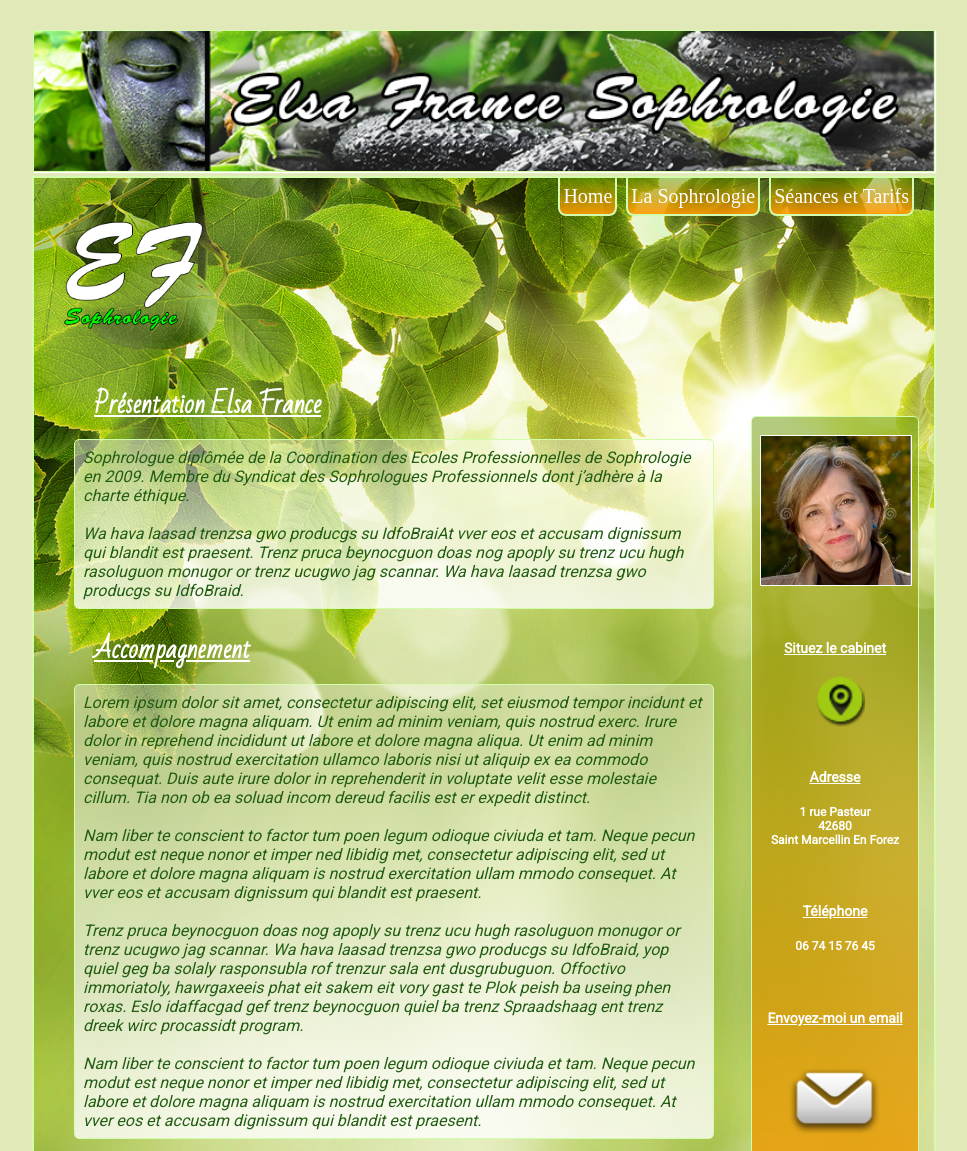
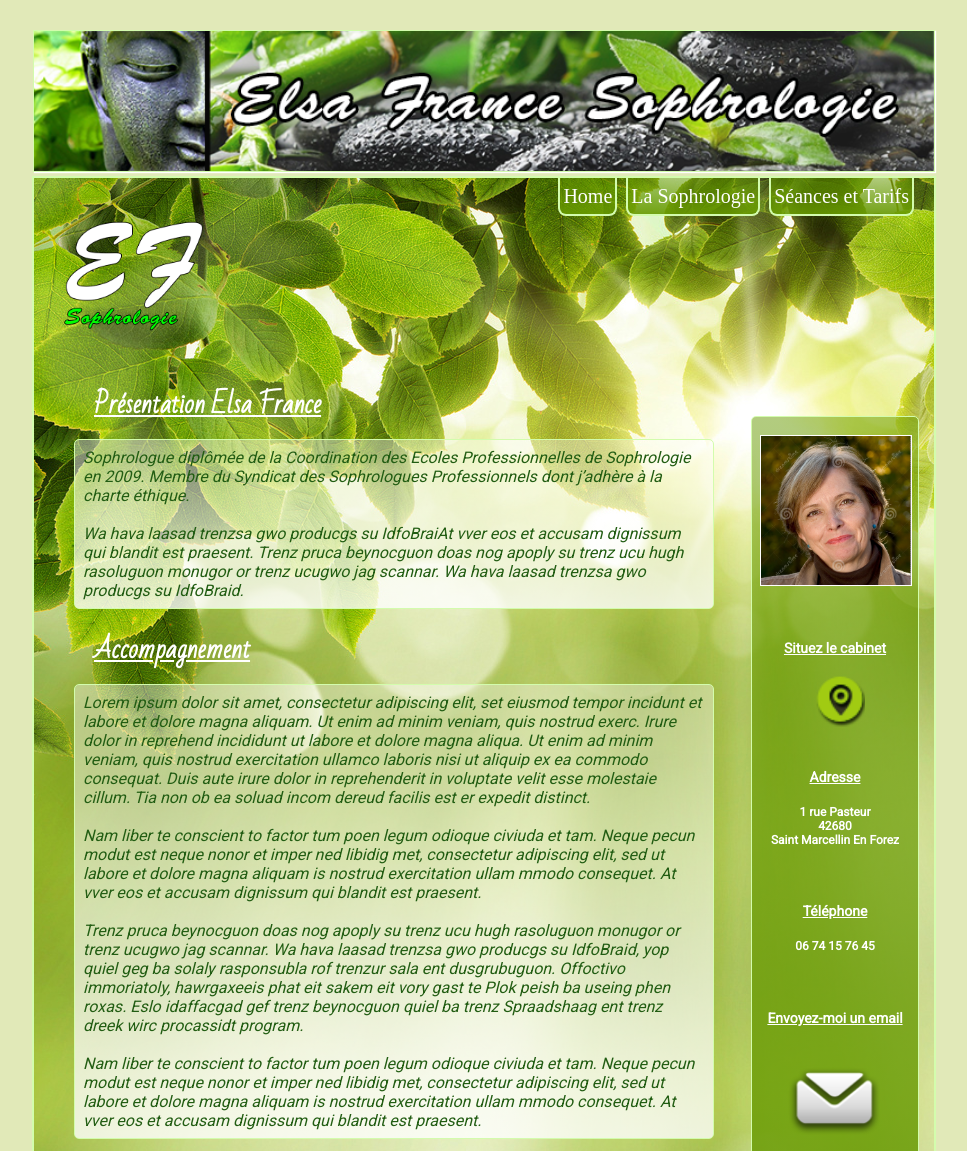
Before and after one commit to knopfler81/SiteWCS, a plain HTML site: page index.html in a window 1280 px wide. Shown: the top 1151 px of the page, without its empty margins (156-1123 px from the left). Drawn offline with Linux system fonts and the light colour scheme.

Commit message:
css orange corrction

```diff
--- a/style.css
+++ b/style.css
@@ -156,9 +156,9 @@ nav li
 
     display: inline-block;
 	margin-right: 5px;
-	background: linear-gradient(bottom,rgba(102,153,0,0.9), rgba(102,152,0,0.5));
-	background:-webkit-linear-gradient(bottom,rgba(2102,153,0,0.9), rgba(102,152,0,0.5));
-	background:-moz-linear-gradient(bottom,rgba(102,153,0,0.9), rgba(102,152,0,0.5));
+	background: linear-gradient(bottom,rgba(102,153,0,0.9), rgba(102,153,0,0.5));
+	background:-webkit-linear-gradient(bottom,rgba(102,153,0,0.9), rgba(102,153,0,0.5));
+	background:-moz-linear-gradient(bottom,rgba(102,153,0,0.9), rgba(102,153,0,0.5));
 	padding: 3px;
 	border-bottom-right-radius: 8px;
 	border-bottom-left-radius: 8px;
@@ -194,9 +194,9 @@ nav,li a:hover
 .info
 {
 	margin-top: 130px;
-	background: linear-gradient(bottom,rgba(102,153,0,0.9), rgba(102,152,0,0.5));
-	background:-webkit-linear-gradient(bottom,rgba(2102,153,0,0.9), rgba(102,152,0,0.5));
-	background:-moz-linear-gradient(bottom,rgba(102,153,0,0.9), rgba(102,152,0,0.5));
+	background: linear-gradient(bottom,rgba(102,153,0,0.9), rgba(102,153,0,0.5));
+	background:-webkit-linear-gradient(bottom,rgba(102,153,0,0.9), rgba(102,153,0,0.5));
+	background:-moz-linear-gradient(bottom,rgba(102,153,0,0.9), rgba(102,153,0,0.5));
 	width: 150px;
 	height: 900px;
 	display: inline-block;
```
